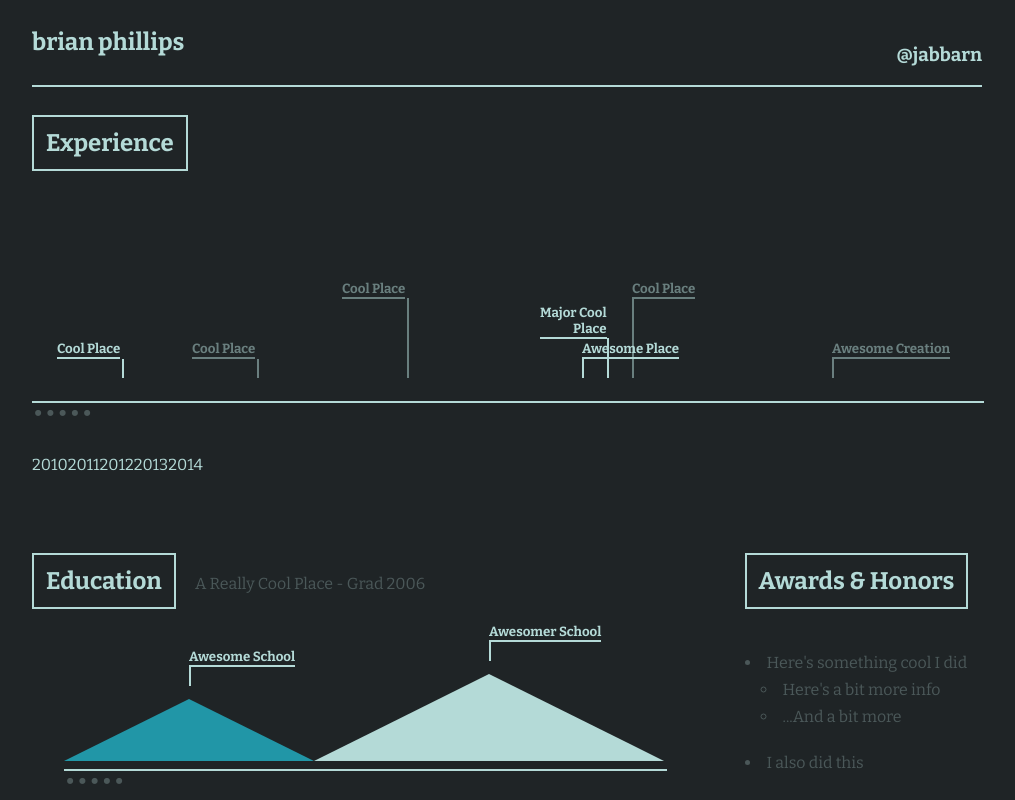
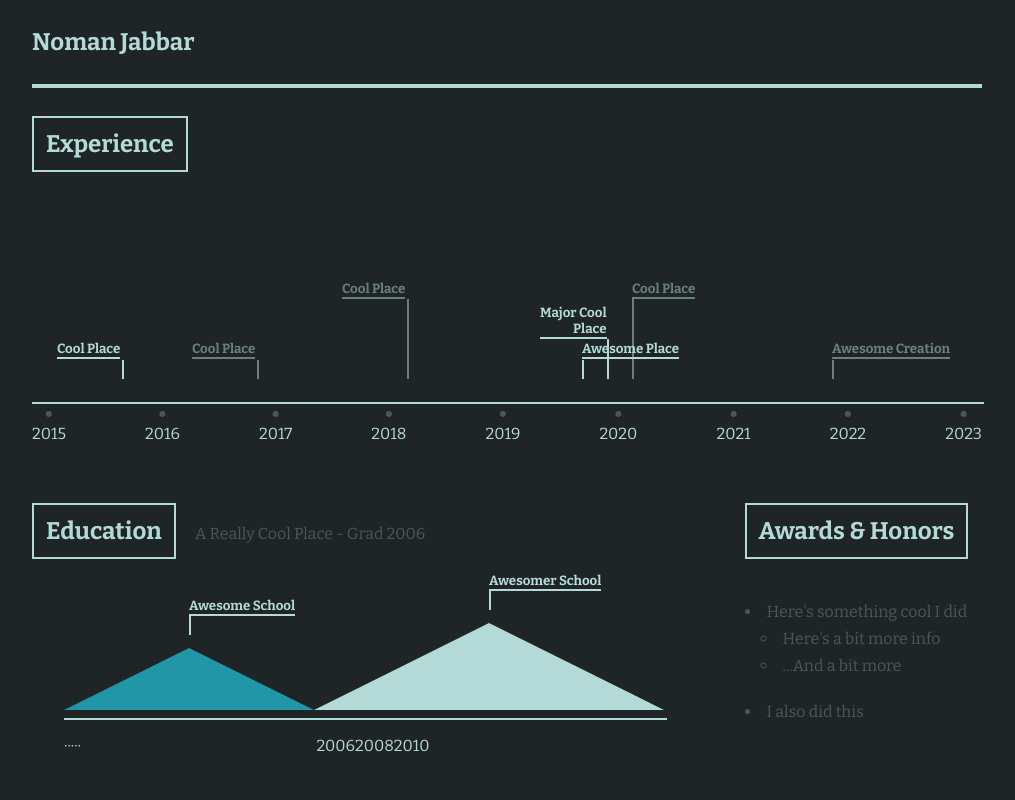
Before and after one commit to jabbarn/jabbarn.github.io, a Nuxt app: page / in a window 1280 px wide. Shown: the top 800 px of the page, without its empty margins (133-1148 px from the left). Built offline with nearby package versions, Linux system fonts and the light colour scheme.

Commit message:
fix year x axis at xp

```diff
--- a/app.vue
+++ b/app.vue
@@ -1,11 +1,11 @@
 <template>
     <section>
   <header>
-    <h3 id="twitter">@jabbarn</h3>
-    <h1>brian phillips</h1>
+    <h1>Noman Jabbar</h1>
+
   </header>
 
-  <hr/>
+  <hr style="border-width: 2px;"/>
 
   <div class="xp qual full-qual">
     <h2>Experience</h2>
@@ -49,25 +49,44 @@
 
     <hr/>
     <div class="years">
-
-      <ul class="middot">
-        <li>&#183;</li>
-        <li>&#183;</li>
-        <li>&#183;</li>
-        <li>&#183;</li>
-        <li>&#183;</li>
-      </ul>
-      <span></span>
-      <ul class="year-list">
-        <li>2010</li>
-        <li>2011</li>
-        <li>2012</li>
-        <li>2013</li>
-        <li>2014</li>
-      </ul>
-
-      <span></span>
+      <div class="year-item">
+        <div class="dot">&#183;</div>
+        <div class="year">2015</div>
+      </div>
+      <div class="year-item">
+        <div class="dot">&#183;</div>
+        <div class="year">2016</div>
+      </div>
+      <div class="year-item">
+        <div class="dot">&#183;</div>
+        <div class="year">2017</div>
+      </div>
+      <div class="year-item">
+        <div class="dot">&#183;</div>
+        <div class="year">2018</div>
+      </div>
+      <div class="year-item">
+        <div class="dot">&#183;</div>
+        <div class="year">2019</div>
+      </div>
+      <div class="year-item">
+        <div class="dot">&#183;</div>
+        <div class="year">2020</div>
+      </div>
+      <div class="year-item">
+        <div class="dot">&#183;</div>
+        <div class="year">2021</div>
+      </div>
+      <div class="year-item">
+        <div class="dot">&#183;</div>
+        <div class="year">2022</div>
+      </div>
+      <div class="year-item">
+        <div class="dot">&#183;</div>
+        <div class="year">2023</div>
+      </div>
     </div>
+    <span></span>
   </div> <!-- end first qual -->
 
   <div class="edu qual third-qual">
--- a/assets/scss/main.scss
+++ b/assets/scss/main.scss
@@ -1,6 +1,6 @@
 
 @import url(https://fonts.googleapis.com/css?family=Bitter:400,700);
-
+// TODO: REFACTOR all of this
 $dark: #1f2426;
 $gray: #4b5859;
 $blueGray: #293e41;
@@ -210,17 +210,29 @@ hr {
 }
 
 .years {
-  text-align: justify;
+  display: flex;
+  justify-content: space-between;
+  align-items: center;
+  .year-item {
+    display: flex;
+    flex-direction: column;
+    align-items: center;
 
-  .middot {
-    margin: 0 auto;
+    .dot {
     font-size: 58px;
     color: $gray;
     line-height: 20px;
+    }
+
   }
 
   .year-list {
     margin-top: -18px;
+    margin: 0 auto;
+    color: $gray;
+    line-height: 20px;
+    display: flex;
+    justify-content: space-between;
   }
 
   * {
```
